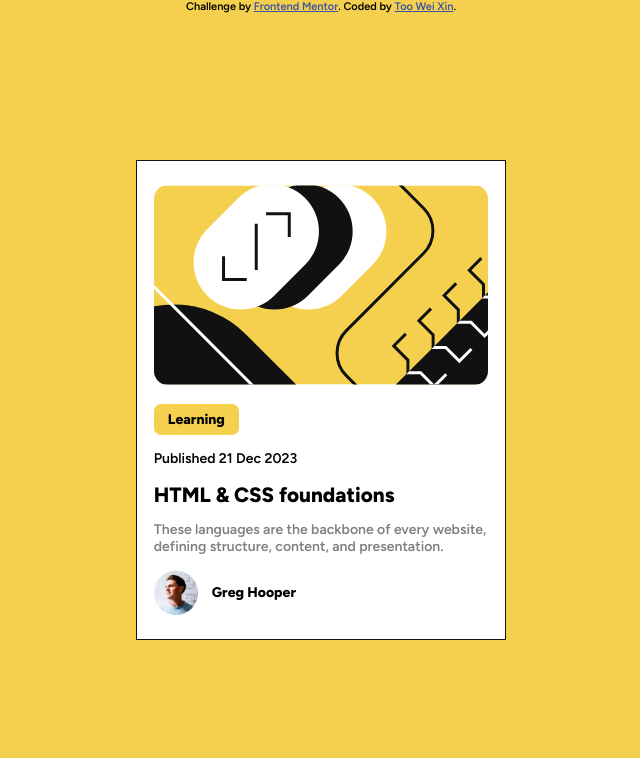
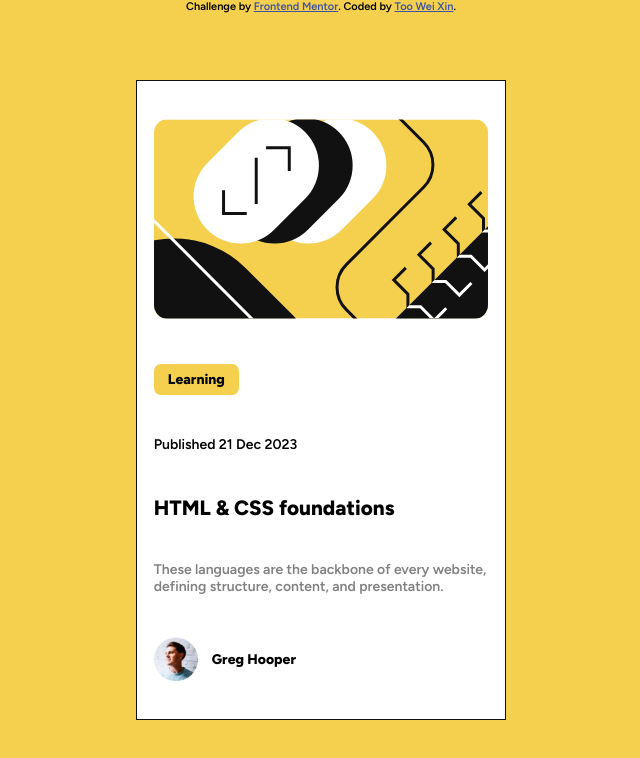
Before and after one commit to WeiXinToo/frontend-mentor-weixin, a plain HTML site: page blog-preview-card/index.html in a window 1280 px wide. Shown: the whole page, without its empty margins (319-959 px from the left). Drawn offline with Linux system fonts and the light colour scheme.

Commit message:
Update style.css by readjusting back main element height to 80dvh

```diff
--- a/blog-preview-card/style.css
+++ b/blog-preview-card/style.css
@@ -63,7 +63,7 @@ main {
   padding: var(--PADDING-MAIN);
   width: 85%;
   max-width: 370px;
-  height: 60dvh;
+  height: 80dvh;
 
 
   background-color: var(--COLOR1);
```
